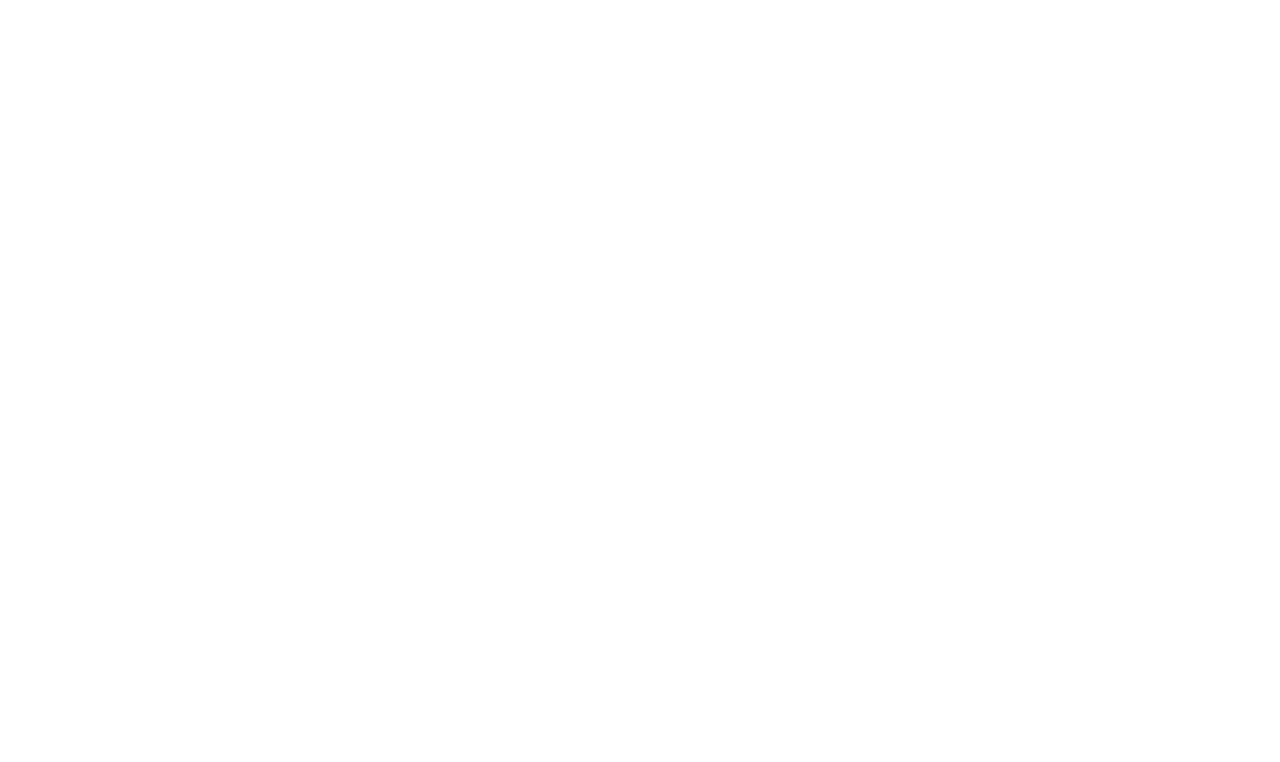
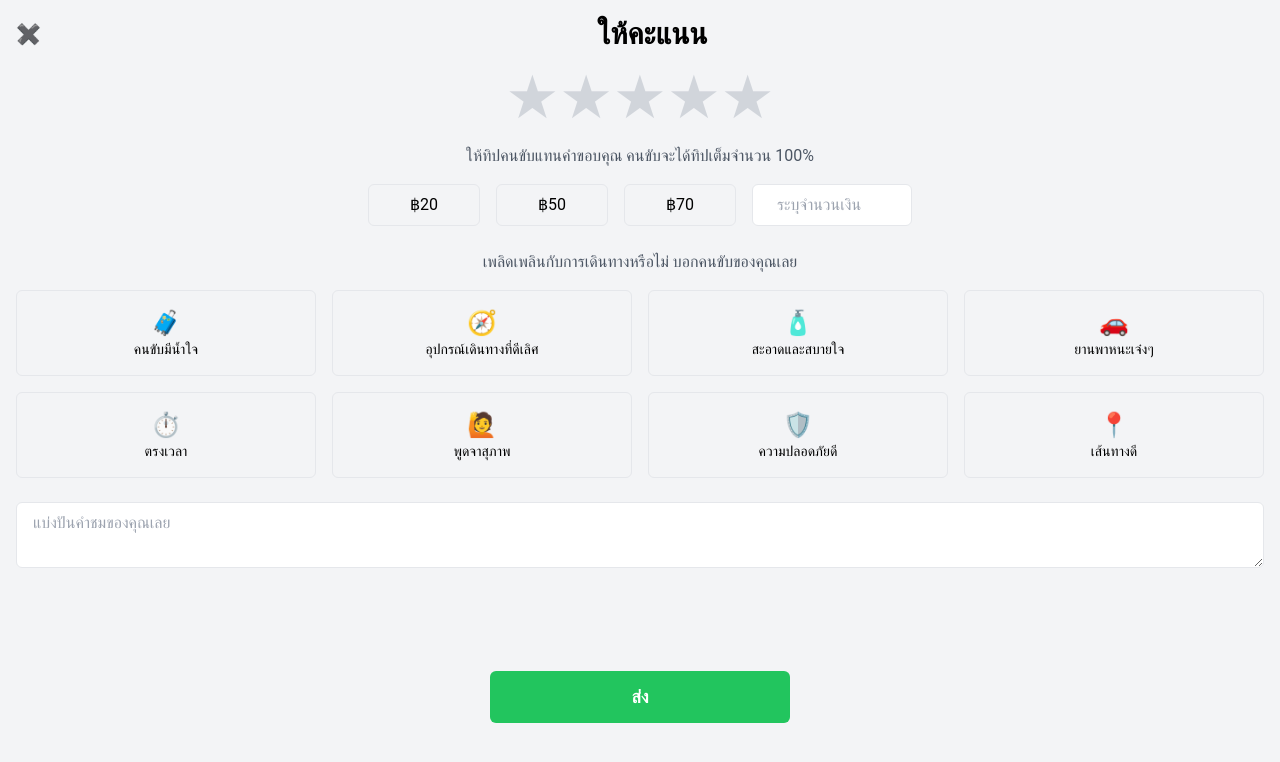
Before and after one commit to mrapiiwat/PROJECT396, a React (Vite) app in the folder frontend/: page /Review in a window 1280 px wide. Before the commit this address had no page. Shown: the top 762 px of the page. Built offline with nearby package versions, Linux system fonts and the light colour scheme.

Commit message:
ล่าสุด

```diff
--- /dev/null
+++ b/frontend/src/Pages/Review.jsx
@@ -0,0 +1,137 @@
+import React, { useState } from "react";
+
+const  Review = () => {
+  const [rating, setRating] = useState(0);
+  const [tip, setTip] = useState("");
+  const [selectedReason, setSelectedReason] = useState("");
+  const [comment, setComment] = useState("");
+
+  const reasons = [
+    { id: 1, text: "คนขับมีน้ำใจ", icon: "🧳" },
+    { id: 2, text: "อุปกรณ์เดินทางที่ดีเลิศ", icon: "🧭" },
+    { id: 3, text: "สะอาดและสบายใจ", icon: "🧴" },
+    { id: 4, text: "ยานพาหนะเจ๋งๆ", icon: "🚗" },
+    { id: 5, text: "ตรงเวลา", icon: "⏱️" },
+    { id: 6, text: "พูดจาสุภาพ", icon: "🙋" },
+    { id: 7, text: "ความปลอดภัยดี", icon: "🛡️" },
+    { id: 8, text: "เส้นทางดี", icon: "📍" },
+  ];
+
+  const ratingText = [
+    "แย่มาก",
+    "ไม่ดี",
+    "ปานกลาง",
+    "ดี",
+    "ดีมาก",
+  ];
+
+  const handleClose = () => {
+    alert("คุณกดปุ่มปิด!");
+  };
+
+  const handleSubmit = () => {
+    alert(
+      `Rating: ${rating} ดาว (${ratingText[rating - 1]})\nTip: ${tip} ฿\nเหตุผล: ${selectedReason}\nความคิดเห็นเพิ่มเติม: ${comment}`
+    );
+  };
+
+  return (
+    <div className="h-screen flex flex-col bg-gray-100 p-4">
+      {/* Header */}
+      <div className="flex justify-between items-center">
+        <button onClick={handleClose} className="text-xl">✖️</button>
+        <h1 className="text-3xl font-bold">
+          {rating > 0 ? ratingText[rating - 1] : "ให้คะแนน"}
+        </h1>
+        <div></div>
+      </div>
+
+      {/* Stars */}
+      <div className="flex justify-center mt-4">
+        {[1, 2, 3, 4, 5].map((star) => (
+          <button
+            key={star}
+            onClick={() => setRating(star)}
+            className={`text-6xl ${
+              rating >= star ? "text-yellow-400" : "text-gray-300"
+            }`}
+          >
+            ★
+          </button>
+        ))}
+      </div>
+
+      {/* Tip Options */}
+      <div className="mt-4">
+        <p className="text-center text-gray-600">
+          ให้ทิปคนขับแทนคำขอบคุณ คนขับจะได้ทิปเต็มจำนวน 100%
+        </p>
+        <div className="flex justify-center gap-4 mt-4">
+          {[20, 50, 70].map((amount) => (
+            <button
+              key={amount}
+              onClick={() => setTip(amount)}
+              className={`w-28 px-4 py-2 border rounded-md ${
+                tip === amount ? "bg-green-500 text-white" : "bg-gray-100"
+              }`}
+            >
+              ฿{amount}
+            </button>
+          ))}
+          <input
+            type="number"
+            placeholder="ระบุจำนวนเงิน"
+            value={tip}
+            onChange={(e) => setTip(e.target.value)}
+            className="w-40 px-6 py-2 border rounded-md focus:ring-2 focus:ring-green-500"
+          />
+        </div>
+      </div>
+
+      {/* Reasons */}
+      <div className="mt-6">
+        <p className="text-center text-gray-600">
+          เพลิดเพลินกับการเดินทางหรือไม่ บอกคนขับของคุณเลย
+        </p>
+        <div className="grid grid-cols-4 gap-4 mt-4">
+          {reasons.map((reason) => (
+            <button
+              key={reason.id}
+              onClick={() => setSelectedReason(reason.text)}
+              className={`flex flex-col items-center p-4 border rounded-md ${
+                selectedReason === reason.text
+                  ? "bg-green-500 text-white"
+                  : "bg-gray-100"
+              }`}
+            >
+              <span className="text-2xl">{reason.icon}</span>
+              <span className="text-sm">{reason.text}</span>
+            </button>
+          ))}
+        </div>
+      </div>
+
+      {/* Additional Comment */}
+      <div className="mt-6">
+        <textarea
+          placeholder="แบ่งปันคำชมของคุณเลย"
+          value={comment}
+          onChange={(e) => setComment(e.target.value)}
+          className="w-full px-4 py-2 border rounded-md focus:ring-2 focus:ring-green-500"
+        ></textarea>
+      </div>
+
+      {/* Submit Button */}
+      <div className="mt-24 flex justify-center">
+        <button
+          onClick={handleSubmit}
+          className="w-[300px] mx-auto bg-green-500 text-white py-3 rounded-md font-bold text-lg"
+        >
+          ส่ง
+        </button>
+      </div>
+    </div>
+  );
+};
+
+export default Review;
--- a/frontend/src/Pages/Ride.jsx
+++ b/frontend/src/Pages/Ride.jsx
@@ -1,12 +1,12 @@
-import React, { useState , useEffect } from "react";
+import React, { useState, useEffect } from "react";
 import ride from "../../public/ride.png";
 import axios from "axios";
-import {  useNavigate } from "react-router-dom";
+import { useNavigate } from "react-router-dom";
 
 const Ride = () => {
   const navigate = useNavigate();
   const [username, setUsername] = useState("");
-  const [userID , setUserID] = useState();
+  const [userID, setUserID] = useState();
   const [isUsernameConfirmed, setIsUsernameConfirmed] = useState(false);
   const [origin, setOrigin] = useState("");
   const [destination, setDestination] = useState("");
@@ -21,9 +21,11 @@
 
   const paymentMethods = ["เงินสด", "บัตรเครดิต", "พร้อมเพย์"];
 
-  const handleConfirmUsername = async() => {
+  const handleConfirmUsername = async () => {
     try {
-      const checkUser = await axios.get(`http://localhost:5000/passenger/${username}`);
+      const checkUser = await axios.get(
+        `http://localhost:5000/passenger/${username}`
+      );
       if (checkUser.data.length === 0) {
         alert("ไม่พบชื่อผู้ใช้ในระบบ");
         return;
@@ -35,7 +37,7 @@
     }
   };
 
-  const handleConfirm = async() => {
+  const handleConfirm = async () => {
     try {
       if (!origin.trim()) {
         alert("กรุณากรอกสถานที่ต้นทาง!");
@@ -70,7 +72,24 @@
 
   return (
     <div className="h-screen flex flex-col bg-gray-100">
-      <div className="absolute top-2 left-2 z-10"><img onClick={()=>navigate('/history')} className="w-10 h-10 object-cover" src="https://w7.pngwing.com/pngs/923/257/png-transparent-burger-with-patty-tomato-and-lettuce-whopper-hamburger-chicken-sandwich-big-king-burger-king-premium-burgers-hamburger-menu-food-recipe-cheeseburger-thumbnail.png"/></div>
+      <div className="absolute top-2 left-2 z-10">
+        <svg
+          xmlns="http://www.w3.org/2000/svg"
+          fill="none"
+          viewBox="0 0 24 24"
+          stroke-width="1.5"
+          stroke="currentColor"
+          class="size-14"
+          onClick={() => navigate("/history")}
+        >
+          <path
+            stroke-linecap="round"
+            stroke-linejoin="round"
+            d="M8.625 12a.375.375 0 1 1-.75 0 .375.375 0 0 1 .75 0Zm0 0H8.25m4.125 0a.375.375 0 1 1-.75 0 .375.375 0 0 1 .75 0Zm0 0H12m4.125 0a.375.375 0 1 1-.75 0 .375.375 0 0 1 .75 0Zm0 0h-.375M21 12a9 9 0 1 1-18 0 9 9 0 0 1 18 0Z"
+          />
+        </svg>
+
+      </div>
       {/* รูปภาพที่เกี่ยวกับการเดินทาง */}
       <div className="relative w-full h-45 bg-gray-200">
         <img
@@ -161,7 +180,9 @@
         {/* ส่วนการเลือกวิธีการจ่ายเงิน */}
         {isUsernameConfirmed && (
           <div className="bg-white p-4 shadow-md rounded-lg">
-            <h2 className="text-lg font-bold mb-2 inline-block">เลือกวิธีการจ่ายเงิน</h2>
+            <h2 className="text-lg font-bold mb-2 inline-block">
+              เลือกวิธีการจ่ายเงิน
+            </h2>
             <div className="flex gap-4 flex-wrap">
               {paymentMethods.map((method) => (
                 <button
--- a/frontend/src/utils/RouteApp.jsx
+++ b/frontend/src/utils/RouteApp.jsx
@@ -6,6 +6,7 @@
 import Ride from "../Pages/Ride";
 import RideHistory from "../Pages/RideHistory";
 import ConfirmRide from "../Pages/ConfirmRide";
+import Review from "../Pages/Review";
 
 
 
@@ -18,6 +19,8 @@
         <Route path="/registerpass" element={<RegisterPassenger />} />
         <Route path="/ride" element={<Ride/>} />
         <Route path="/ConfirmRide" element={<ConfirmRide/>} />
+        <Route path="/Review" element={<Review/>} />
+
 
 
 
```
Also changed, not shown: frontend/public/ride.png.
